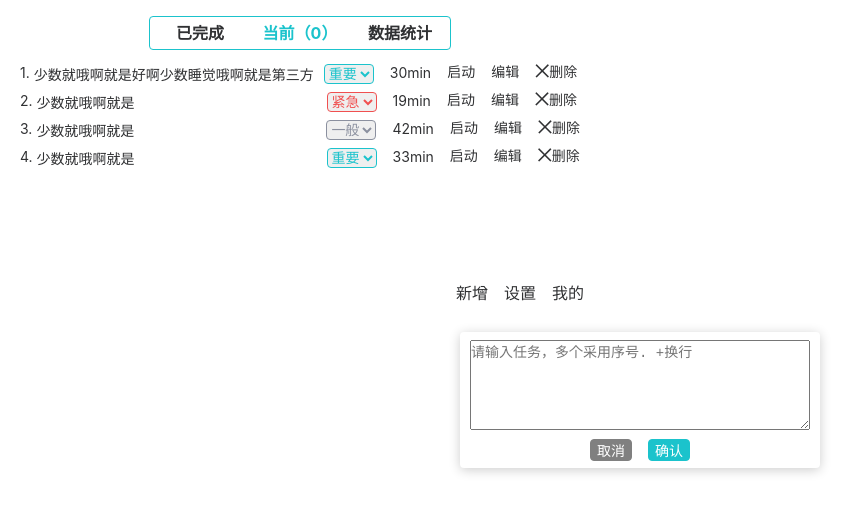
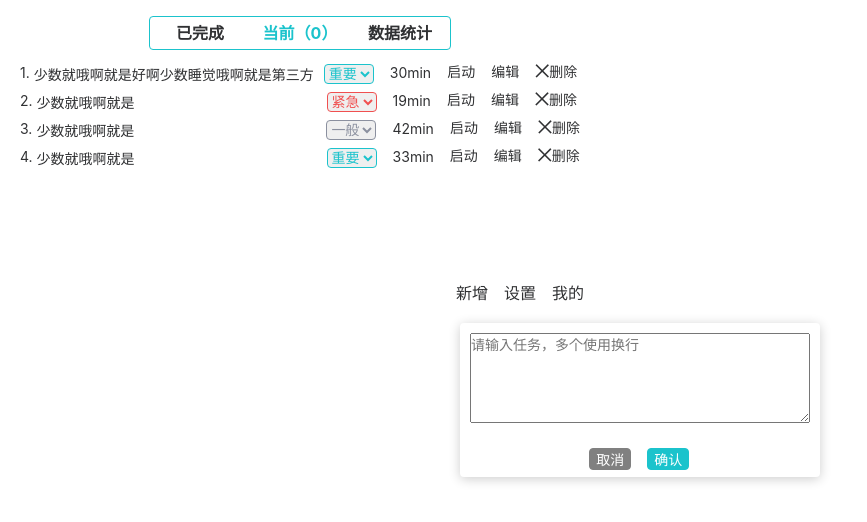
Before and after one commit to Zeffon/hourglass, a Vue app: page / in a window 1280 px wide. Both pictures are taken after a click on the element "新增". Shown: the top 522 px of the page, without its empty margins (0-867 px from the left). Built offline with nearby package versions, Linux system fonts and the light colour scheme.

Commit message:
perf: 数据错误校验

```diff
--- a/src/chrome/popup/components/task-add.vue
+++ b/src/chrome/popup/components/task-add.vue
@@ -3,7 +3,7 @@
  * @Author: Zeffon
  * @Date: 2021-11-07 23:02:10
  * @LastEditors: Zeffon
- * @LastEditTime: 2021-11-07 23:52:15
+ * @LastEditTime: 2021-11-08 09:19:06
 -->
 <template>
   <teleport to="body">
@@ -15,8 +15,10 @@
             class="content__comments"
             rows="2"
             cols="48"
-            placeholder="请输入任务，多个采用序号. +换行"
+            placeholder="请输入任务，多个使用换行"
+            v-model="textdata"
           />
+          <div class="err-tip">{{ errTip }}</div>
         </div>
 
         <div class="task-add__footer">
@@ -40,7 +42,9 @@ export default defineComponent({
   props: {},
   data() {
     return {
-      visible: false
+      visible: false,
+      textdata: '',
+      errTip: ''
     }
   },
   methods: {
@@ -51,12 +55,19 @@ export default defineComponent({
       this.visible = false
     },
     cancel() {
+      this.textdata = ''
+      this.errTip = ''
       this.hide()
-      this.$emit('cancel')
     },
     ok() {
-      this.hide()
-      this.$emit('ok')
+      this._dataCheck()
+    },
+    _dataCheck() {
+      const textdata = this.textdata
+      if (textdata === '') {
+        this.errTip = '请输入任务'
+        return false
+      }
     }
   }
 })
@@ -70,7 +81,9 @@ export default defineComponent({
   bottom: 0;
   left: 0;
   width: 360px;
-  height: 136px;
+  height: 154px;
+  padding: 10px;
+  box-sizing: border-box;
   z-index: 400;
   background: #ffffff;
   box-shadow: 0px 2px 12px rgba(0, 0, 0, 0.2);
@@ -80,20 +93,23 @@ export default defineComponent({
 
   .content {
     display: flex;
-    justify-content: center;
-    align-items: center;
+    flex-direction: column;
     width: 100%;
-    height: 78%;
+    height: 80%;
     &__comments {
       width: 340px !important;
       height: 90px !important;
       box-sizing: border-box;
     }
+    .err-tip {
+      font-size: $font-size-small;
+      color: $danger-color;
+    }
   }
 
   &__footer {
     position: absolute;
-    width: 100%;
+    width: 94%;
     height: 36px;
     line-height: 2;
     bottom: 0;
```
